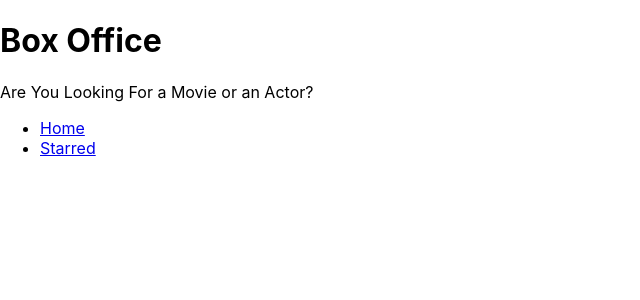
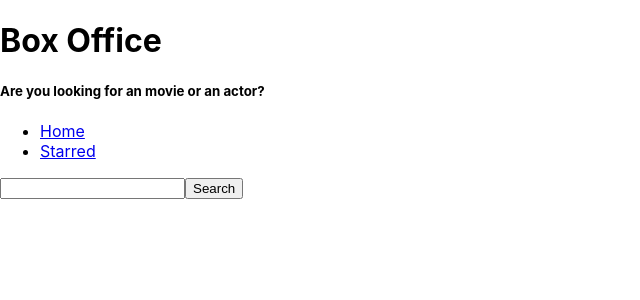
Before and after one commit to AnshikaSethiya/React-Box-office-app, a React (Create React App) app in the folder box-office/: page / in a window 1280 px wide. Shown: the top 300 px of the page, without its empty margins (0-640 px from the left). Built offline with nearby package versions, Linux system fonts and the light colour scheme.

Commit message:
Created search bar, fetched data from api and displaying the result

```diff
--- a/box-office/src/App.js
+++ b/box-office/src/App.js
@@ -1,20 +1,25 @@
 import { Switch, Route } from 'react-router-dom'
+import React from 'react'
 import Home from "./Pages/Home";
 import Starred from "./Pages/Starred"
 
 function App() {
   return(
-  <div>
+
     <Switch>
     <Route exact path="/">
-      <Home />
+      <Home/>
     </Route>
 
     <Route exact path="/Starred">
       <Starred />
     </Route>
+
+    <Route>
+      <div>Page Not Found!!</div>
+    </Route>
     </Switch>
-  </div>
+
   );
 }
 
--- a/box-office/src/Components/MainPageLayout.js
+++ b/box-office/src/Components/MainPageLayout.js
@@ -1,18 +1,19 @@
-import React, { Children } from 'react'
+import React from 'react';
 import Navs from "./Navs"
-import Title from './Title'
+import Title from './Title';
 
-const MainPageLayout = ({Children}) => {
+const MainPageLayout = ({children}) => {
     return (
         <div>
-        <Title title="Box Office"
-            subtitle="Are You Looking For a Movie or an Actor?"
-        />
-            <Navs />
+           <Title title="Box Office"
+           subtitle="Are you looking for an movie or an actor? "/>
 
-            {Children}
+           <Navs />
+
+
+           {children}
         </div>
     )
 }
 
-export default MainPageLayout
+export default MainPageLayout;
--- a/box-office/src/Components/Navs.js
+++ b/box-office/src/Components/Navs.js
@@ -1,25 +1,24 @@
 import React from 'react'
-import {Link} from 'react-router-dom'
+import {Link} from 'react-router-dom';
 
 const LINKS = [
-    {to:"/", text:'Home'},
-    {to:'/starred', text:'Starred'}
+    {to:'/', text:'Home'},
+    {to:'/Starred', text:'Starred'}
 ]
 
 const Navs = () => {
     return (
-
         <div>
             <ul>
-              {LINKS.map(item=> (
+            {
+                LINKS.map(item=> (
                     <li key={item.to}>
                         <Link to={item.to}>{item.text}</Link>
                         </li>
                  ))}
             </ul>
         </div>
-
-    );
+    )
 }
 
 export default Navs
--- a/box-office/src/Components/Title.js
+++ b/box-office/src/Components/Title.js
@@ -4,7 +4,7 @@ const Title = ({title, subtitle}) => {
     return (
         <div>
             <h1>{title}</h1>
-            <p>{subtitle}</p>
+            <h5>{subtitle}</h5>
         </div>
     )
 }
--- a/box-office/src/Pages/Home.js
+++ b/box-office/src/Pages/Home.js
@@ -1,12 +1,46 @@
-import React from 'react'
+import React,{useState} from 'react'
 import MainPageLayout from '../Components/MainPageLayout'
+import {apiGet} from '../misc/config'
 
 const Home = () => {
+    const [input, setInput] = useState('');
+    const [results, setResults] = useState(null)
+
+    const onInputChange = (ev) => {
+        setInput(ev.target.value);
+    }
+
+    const onSearch = () => {
+
+        apiGet(`/search/shows?q=${input}`).then(result => {
+            setResults(result)
+            })
+
+    }
+
+    const onKeyDown = (ev) => {
+        if(ev.keyCode === 13){
+            onSearch()
+        }
+    }
+
+    const renderResults = () => {
+        if(results && results.length ===0 ){
+            return <div>No results</div>
+        }
+        if (results && results.length > 0){
+            return <div>{results.map((item) => <div key={item.show.id}>{item.show.name}</div>)}</div>
+        }
+        return null
+    }
+
     return (
         <MainPageLayout>
-            This is Home Page
+        <input type="text" onChange={onInputChange} onKeyDown={onKeyDown} value={input}/>
+        <button type="button" onClick={onSearch}>Search</button>
+        {renderResults()}
         </MainPageLayout>
     )
 }
 
-export default Home
+export default Home;
--- /dev/null
+++ b/box-office/src/misc/config.js
@@ -0,0 +1,8 @@
+const API_BASE_URL = 'https://api.tvmaze.com';
+
+
+export async function apiGet(queryString) {
+
+    const response = await fetch(`${API_BASE_URL}${queryString}`).then(r => r.json())
+    return response;
+  }
```
Lines whose indentation alone changed are shown as unchanged.
